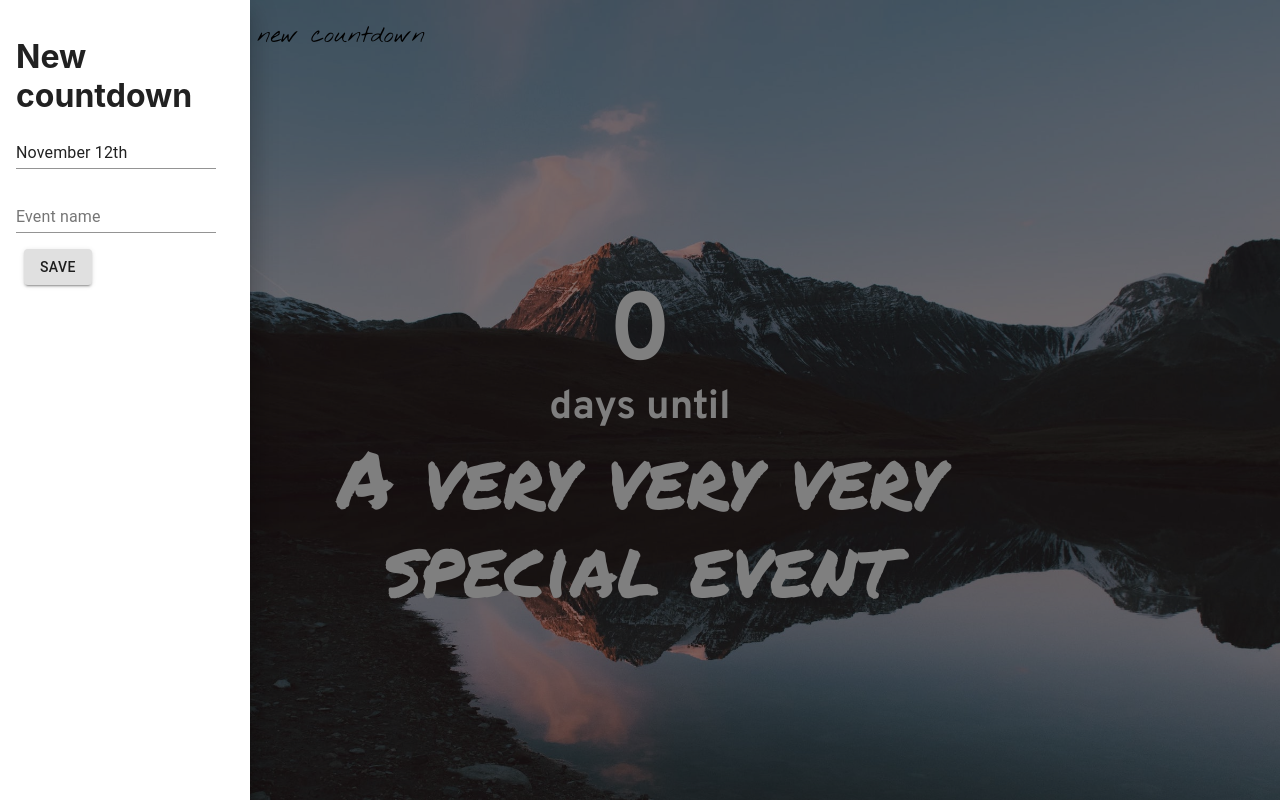
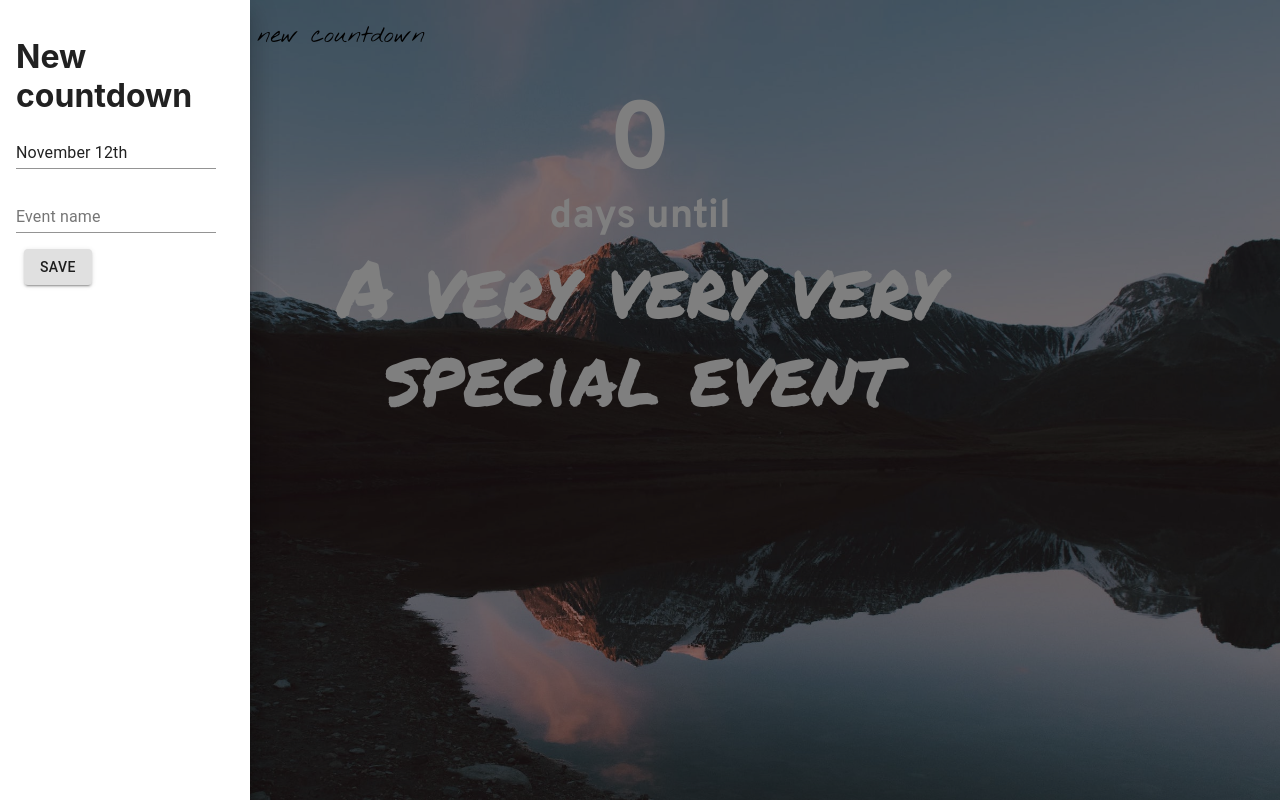
Before and after one commit to nedakinduryte/countdown-app, a React (Create React App) app: page / in a window 1280 px wide. Both pictures are taken after a click on the button "add". Built offline with nearby package versions, Linux system fonts and the light colour scheme.

Commit message:
Improved the logic of the app

```diff
--- a/src/App.tsx
+++ b/src/App.tsx
@@ -1,9 +1,78 @@
 import React from "react";
 import { Countdown } from "./Components/Countdown";
+import { Sidebar } from "./Components/Sidebar";
+import { createStyles, makeStyles, Theme } from "@material-ui/core/styles";
+import Drawer from "@material-ui/core/Drawer";
+import List from "@material-ui/core/List";
+import ListItem from "@material-ui/core/ListItem";
+import AddIcon from "@material-ui/icons/Add";
+import Background from "../src/background.jpg";
+import Fab from "@material-ui/core/Fab";
+
+const useStyles = makeStyles((theme: Theme) =>
+    createStyles({
+        list: {
+            width: 250
+        },
+        fullList: {
+            width: "auto"
+        },
+        fab: {
+            margin: "20px"
+        },
+        background: {
+            backgroundImage: `url(${Background})`,
+            backgroundSize: "cover",
+            height: "100vh"
+        },
+    })
+);
 
 const App: React.FC = () => {
+
+    const classes = useStyles();
+
+    const [state, setState] = React.useState({
+        top: false,
+        left: false,
+        bottom: false,
+        right: false
+    });
+
+    const toggleDrawer = (side: string, open: boolean) => (
+        event: React.MouseEvent<HTMLElement>
+    ) => {
+        setState({ ...state, [side]: open });
+    };
+
+    const closeDrawer = (side: string, open: boolean) =>
+        setState({ ...state, [side]: open });
+
+    const sideList = (side: string) => (
+        <div className={classes.list} role="presentation">
+            <List>
+                <ListItem>
+                    <Sidebar
+                        closeDrawer={closeDrawer}
+                    />
+                </ListItem>
+            </List>
+        </div>
+    );
+
     return (
-        <div>
+        <div className={classes.background}>
+            <Fab
+                color="primary"
+                aria-label="add"
+                className={classes.fab}
+                onClick={toggleDrawer("left", true)}
+            >
+                <AddIcon />
+            </Fab>
+            <Drawer open={state.left} onClose={toggleDrawer("left", false)}>
+                {sideList("left")}
+            </Drawer>
             <Countdown />
         </div>
     );
--- a/src/Components/Countdown.tsx
+++ b/src/Components/Countdown.tsx
@@ -1,33 +1,10 @@
 import React from "react";
-import { Sidebar } from "./Sidebar";
 import moment from "moment";
 import { createStyles, makeStyles, Theme } from "@material-ui/core/styles";
-import Drawer from "@material-ui/core/Drawer";
-import List from "@material-ui/core/List";
-import ListItem from "@material-ui/core/ListItem";
-import AddIcon from "@material-ui/icons/Add";
-import Background from "../../src/background.jpg";
 import Arrow from "../../src/arrow.png";
-import Fab from "@material-ui/core/Fab";
 
 const useStyles = makeStyles((theme: Theme) =>
     createStyles({
-        list: {
-            width: 250
-        },
-        fullList: {
-            width: "auto"
-        },
-        fab: {
-            margin: "20px"
-        },
-        background: {
-            backgroundImage: `url(${Background})`,
-            backgroundSize: "cover",
-            height: "100vh",
-            display: "flex",
-            flexDirection: "column"
-        },
         arrow: {
             height: "48px",
             width: "80px",
@@ -93,29 +70,6 @@ const useStyles = makeStyles((theme: Theme) =>
 export const Countdown: React.FC<{}> = () => {
     const classes = useStyles();
 
-    const [state, setState] = React.useState({
-        top: false,
-        left: false,
-        bottom: false,
-        right: false
-    });
-
-    const [daysUntil, setDaysUntil] = React.useState(0);
-
-    const getTargetValues = (date: string, eventName: string) => {
-        localStorage.setItem(
-            "countdown",
-            JSON.stringify({
-                targetDate: date,
-                eventName: eventName
-                    ? eventName
-                    : "A very very very special event"
-            })
-        );
-
-        calculateDifference();
-    };
-
     const calculateDifference = () => {
         let date;
         let countdownDate;
@@ -129,7 +83,7 @@ export const Countdown: React.FC<{}> = () => {
             countdownDate = 0;
         }
 
-        setDaysUntil(countdownDate);
+        return countdownDate;
     };
 
     React.useEffect(() => {
@@ -137,7 +91,7 @@ export const Countdown: React.FC<{}> = () => {
     }, []);
 
     const days = () => {
-        if (daysUntil === 1) {
+        if (calculateDifference() === 1) {
             return "day";
         } else {
             return "days";
@@ -152,45 +106,12 @@ export const Countdown: React.FC<{}> = () => {
         }
     };
 
-    const toggleDrawer = (side: string, open: boolean) => (
-        event: React.MouseEvent<HTMLElement>
-    ) => {
-        setState({ ...state, [side]: open });
-    };
-
-    const closeDrawer = (side: string, open: boolean) =>
-        setState({ ...state, [side]: open });
-
-    const sideList = (side: string) => (
-        <div className={classes.list} role="presentation">
-            <List>
-                <ListItem>
-                    <Sidebar
-                        getTargetValues={getTargetValues}
-                        closeDrawer={closeDrawer}
-                    />
-                </ListItem>
-            </List>
-        </div>
-    );
-
     return (
-        <div className={classes.background}>
-            <Fab
-                color="primary"
-                aria-label="add"
-                className={classes.fab}
-                onClick={toggleDrawer("left", true)}
-            >
-                <AddIcon />
-            </Fab>
+        <div>
             <img src={Arrow} alt="Arrow" className={classes.arrow} />
             <div className={classes.addNew}>Add a new countdown</div>
-            <Drawer open={state.left} onClose={toggleDrawer("left", false)}>
-                {sideList("left")}
-            </Drawer>
             <div className={classes.container}>
-                <div className={classes.counter}>{daysUntil}</div>
+                <div className={classes.counter}>{ calculateDifference() }</div>
                 <div className={classes.daysUntil}>{days() + " until"}</div>
                 <div className={classes.event}>{ renderEventName() }</div>
             </div>
--- a/src/Components/Sidebar.tsx
+++ b/src/Components/Sidebar.tsx
@@ -30,8 +30,7 @@ const useStyles = makeStyles((theme: Theme) =>
 );
 
 interface ComponentProps {
-    getTargetValues(date: string, eventName: string): void;
-    closeDrawer(side: string, open: boolean): void;
+    closeDrawer(side: string, open: boolean): void
 }
 
 export const Sidebar: React.FC<ComponentProps> = props => {
@@ -41,7 +40,15 @@ export const Sidebar: React.FC<ComponentProps> = props => {
     const [targetEvent, setTargetEvent] = React.useState("");
 
     const setTargetValues = (targetDate: string, targetEvent: string) => {
-        props.getTargetValues(targetDate, targetEvent);
+        localStorage.setItem(
+            "countdown",
+            JSON.stringify({
+                targetDate: targetDate,
+                eventName: targetEvent
+                    ? targetEvent
+                    : "A very very very special event"
+            })
+        );
     };
 
     const classes = useStyles();
```
